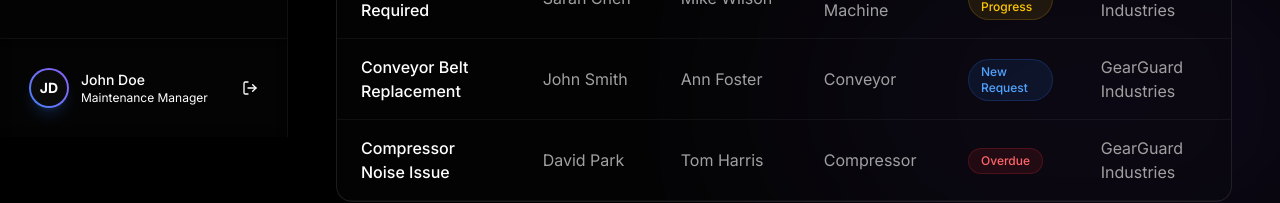
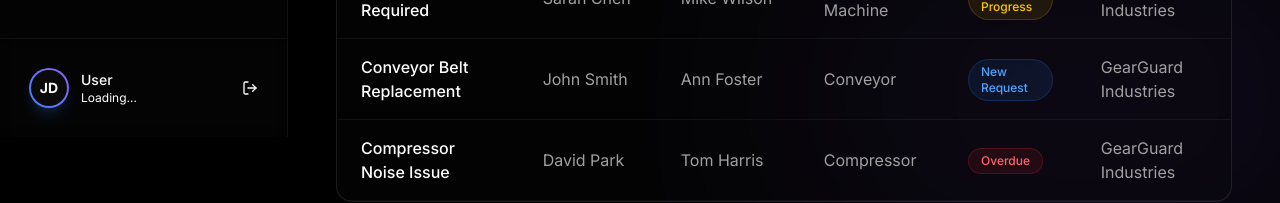
Before and after one commit to NASHG80/GearGuard-odoo, a React (Vite) app in the folder client/: page /dashboard in a window 1280 px wide. Shown: the part 663-866 px from the top of the page. Built offline with nearby package versions, Linux system fonts and the light colour scheme.

Commit message:
login logout solved

```diff
--- a/client/src/components/layout/Sidebar.jsx
+++ b/client/src/components/layout/Sidebar.jsx
@@ -1,4 +1,4 @@
-import { NavLink } from 'react-router-dom';
+import { NavLink, useNavigate } from 'react-router-dom';
 import {
   LayoutDashboard,
   Users,
@@ -10,8 +10,16 @@ import {
   LogOut
 } from 'lucide-react';
 import { motion } from 'framer-motion';
+import { useAuth } from '../../context/AuthContext';
 
 const Sidebar = () => {
+  const navigate = useNavigate();
+  const { user, logout } = useAuth();
+
+  const handleLogout = () => {
+    logout();
+    navigate('/');
+  };
   const navItems = [
     { icon: LayoutDashboard, label: 'Dashboard', path: '/dashboard' },
     { icon: Box, label: 'Equipment', path: '/dashboard/equipment' },
@@ -74,15 +82,18 @@ const Sidebar = () => {
 
       {/* User Profile */}
       <div className="p-4 border-t border-white/5 bg-black/20 backdrop-blur-md">
-        <button className="flex items-center gap-3 w-full p-3 rounded-xl hover:bg-white/5 transition-all duration-300 group border border-transparent hover:border-white/5">
+        <button
+          onClick={handleLogout}
+          className="flex items-center gap-3 w-full p-3 rounded-xl hover:bg-white/5 transition-all duration-300 group border border-transparent hover:border-white/5"
+        >
           <div className="w-10 h-10 rounded-full bg-gradient-to-tr from-accent-primary to-accent-secondary p-[2px] shadow-lg shadow-accent-primary/20 group-hover:shadow-accent-primary/40 transition-shadow">
             <div className="w-full h-full rounded-full bg-background-secondary flex items-center justify-center overflow-hidden">
               <span className="font-bold text-white text-sm">JD</span>
             </div>
           </div>
           <div className="flex-1 min-w-0 text-left">
-            <p className="text-sm font-medium text-white truncate group-hover:text-accent-primary transition-colors">John Doe</p>
-            <p className="text-xs text-text-muted truncate">Maintenance Manager</p>
+            <p className="text-sm font-medium text-white truncate group-hover:text-accent-primary transition-colors">{user?.name || 'User'}</p>
+            <p className="text-xs text-text-muted truncate">{user?.role || 'Loading...'}</p>
           </div>
           <LogOut className="w-4 h-4 text-text-muted group-hover:text-white transition-colors" />
         </button>
--- a/client/src/pages/LandingPage.jsx
+++ b/client/src/pages/LandingPage.jsx
@@ -134,7 +134,7 @@ const LandingPage = () => {
                   variant="secondary"
                   size="sm"
                   className="glass-button"
-                  onClick={() => setIsLoginModalOpen(true)}
+                  onClick={() => navigate('/login')}
                 >
                   Log In
                 </Button>
```
